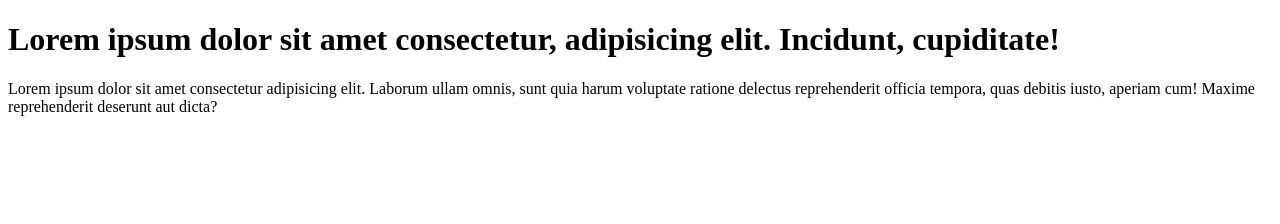
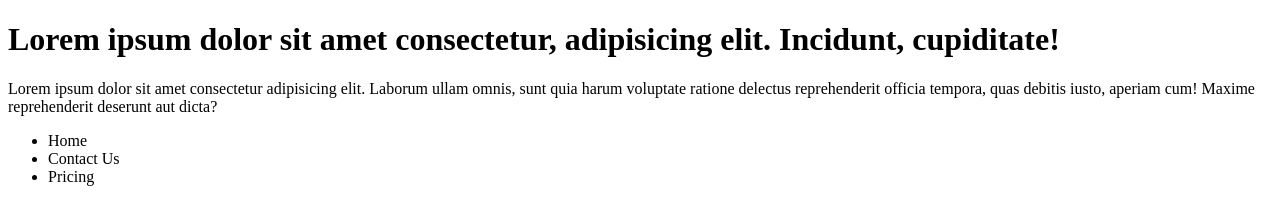
Before and after one commit to uday-78/git-learn, a plain HTML site: page index.html in a window 1280 px wide. Drawn offline with Linux system fonts and the light colour scheme.

Commit message:
Add Nav bar to code

```diff
--- a/index.html
+++ b/index.html
@@ -8,5 +8,10 @@
 <body>
     <h1>Lorem ipsum dolor sit amet consectetur, adipisicing elit. Incidunt, cupiditate!</h1>
     <p>Lorem ipsum dolor sit amet consectetur adipisicing elit. Laborum ullam omnis, sunt quia harum voluptate ratione delectus reprehenderit officia tempora, quas debitis iusto, aperiam cum! Maxime reprehenderit deserunt aut dicta?</p>
+    <ul>
+        <li>Home</li>
+        <li>Contact Us</li>
+        <li>Pricing</li>
+    </ul>
 </body>
 </html>
```
